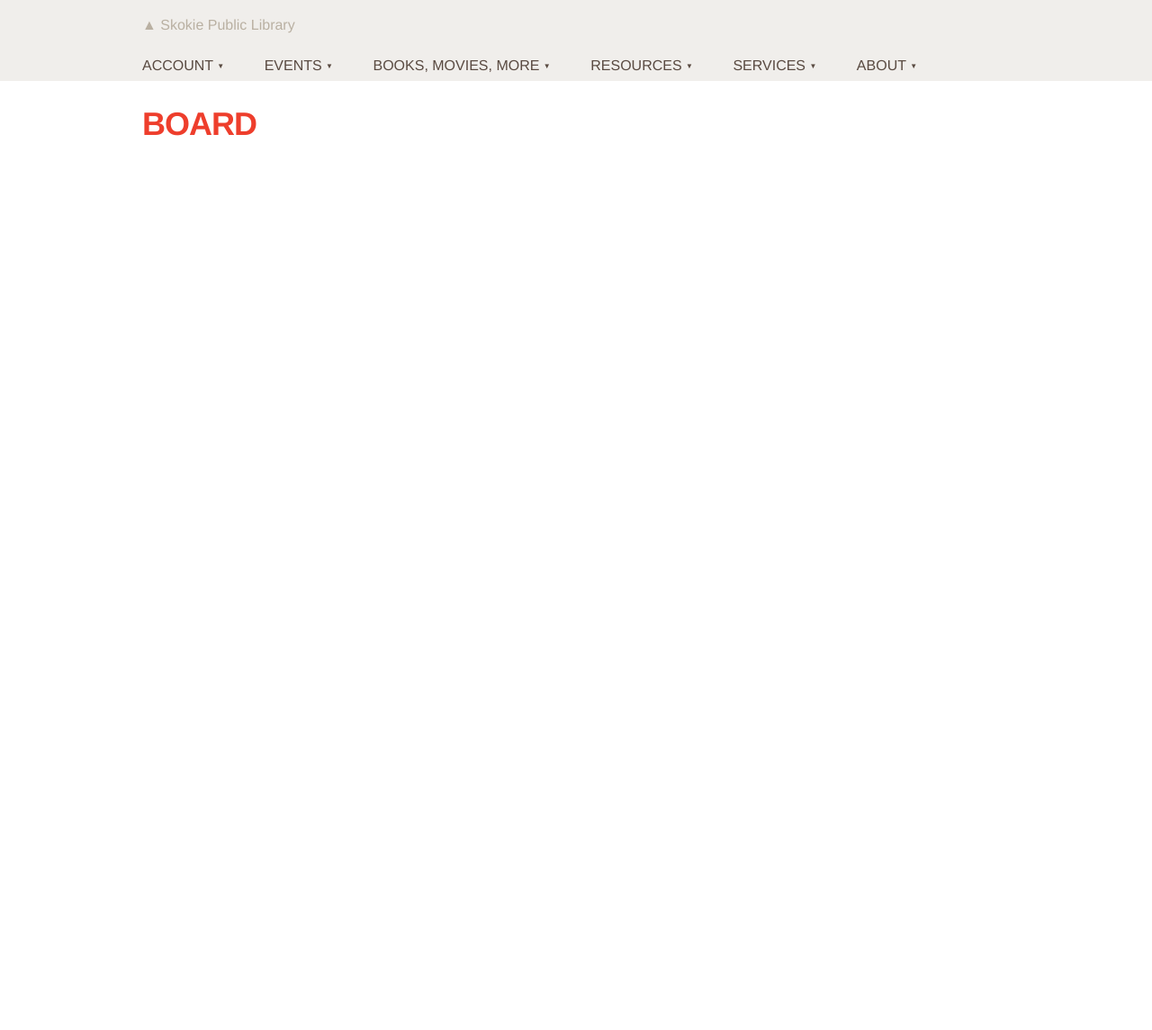
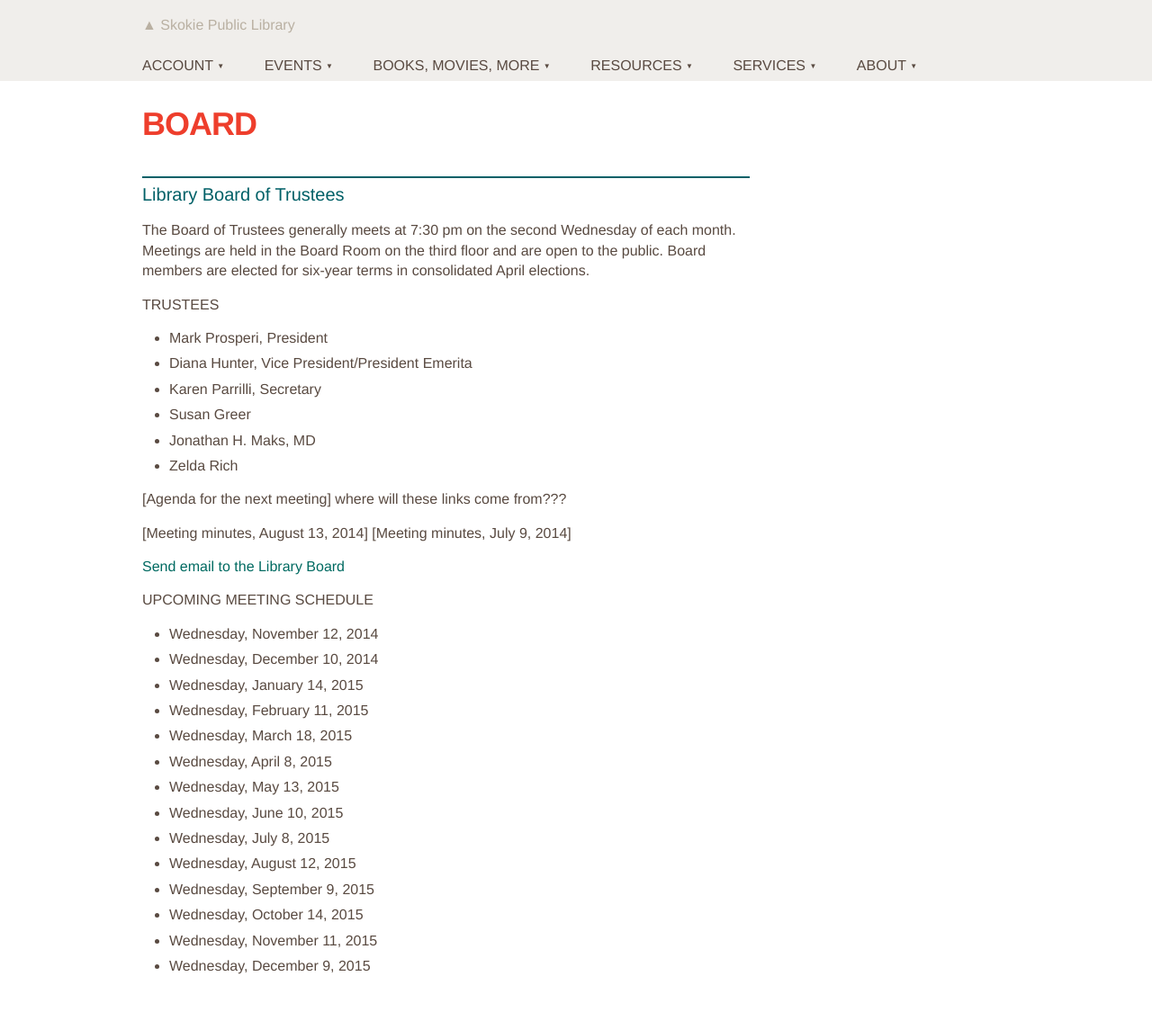
Before and after one commit to skokielibrary/spl-content, a Jekyll site: the page built from _content/christie/about--board.markdown, in a window 1280 px wide. Shown: the whole page at 90% size. Built offline with Jekyll 4.4.1, drawn with Linux system fonts in a browser that asks for light colours; before the commit the page ends 900 px from its top, so only the background shows below that.

Commit message:
Updated about--board.markdown

```diff
--- a/_content/christie/about--board.markdown
+++ b/_content/christie/about--board.markdown
@@ -1,4 +1,42 @@
 ---
 layout: page
 title: Board
+published: true
 ---
+
+## Library Board of Trustees
+
+The Board of Trustees generally meets at 7:30 pm on the second Wednesday of each month. Meetings are held in the Board Room on the third floor and are open to the public. Board members are elected for six-year terms in consolidated April elections.
+
+### Trustees
+
+- Mark Prosperi, President
+- Diana Hunter, Vice President/President Emerita
+- Karen Parrilli, Secretary
+- Susan Greer
+- Jonathan H. Maks, MD
+- Zelda Rich
+
+[Agenda for the next meeting] where will these links come from???
+
+[Meeting minutes, August 13, 2014]
+[Meeting minutes, July 9, 2014]
+
+[Send email to the Library Board](mailthelibraryboard@skokielibrary.info)
+
+### Upcoming Meeting Schedule
+
+- Wednesday, November 12, 2014
+- Wednesday, December 10, 2014
+- Wednesday, January 14, 2015
+- Wednesday, February 11, 2015
+- Wednesday, March 18, 2015
+- Wednesday, April 8, 2015
+- Wednesday, May 13, 2015
+- Wednesday, June 10, 2015
+- Wednesday, July 8, 2015
+- Wednesday, August 12, 2015
+- Wednesday, September 9, 2015
+- Wednesday, October 14, 2015
+- Wednesday, November 11, 2015
+- Wednesday, December 9, 2015
```
